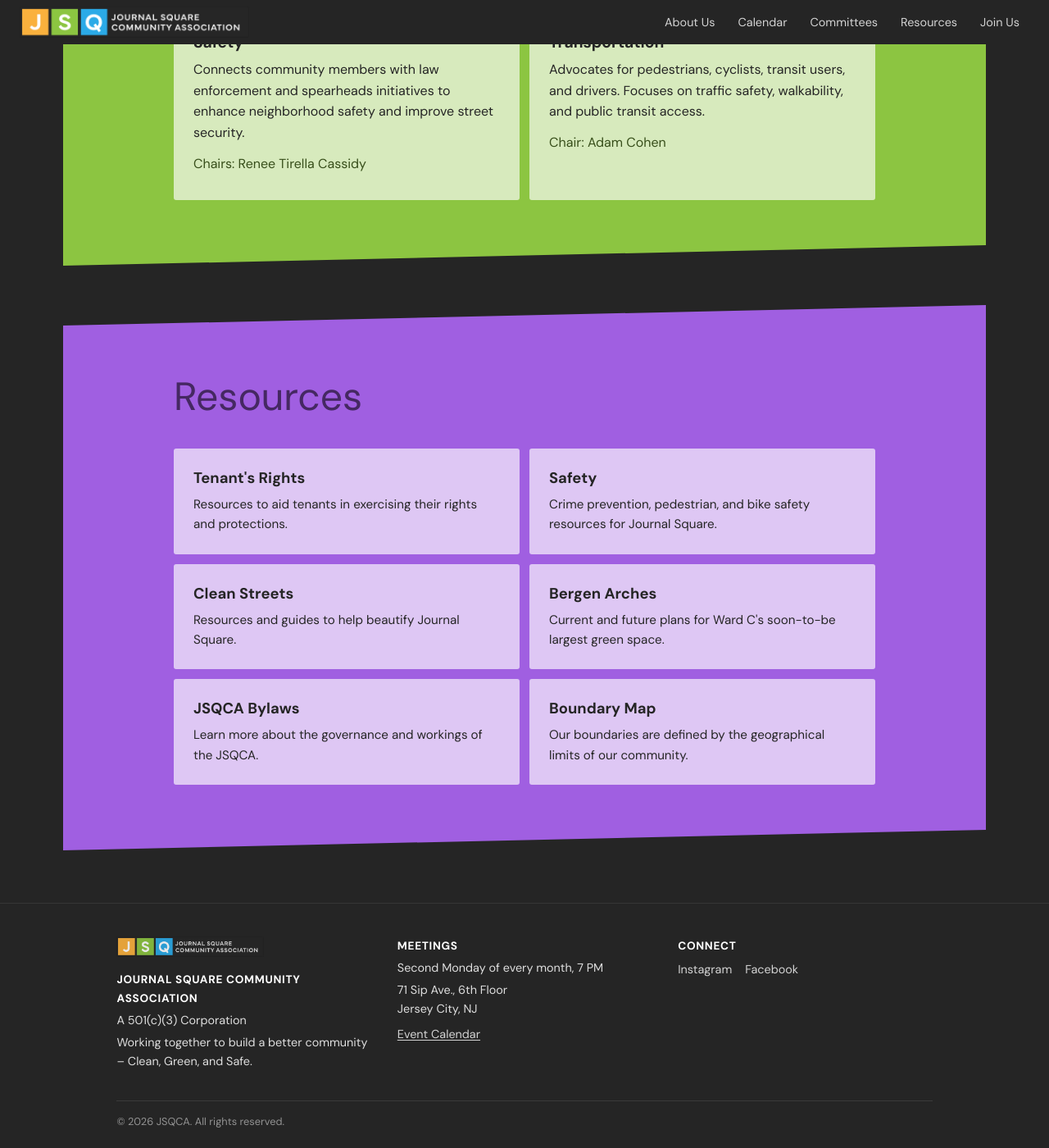
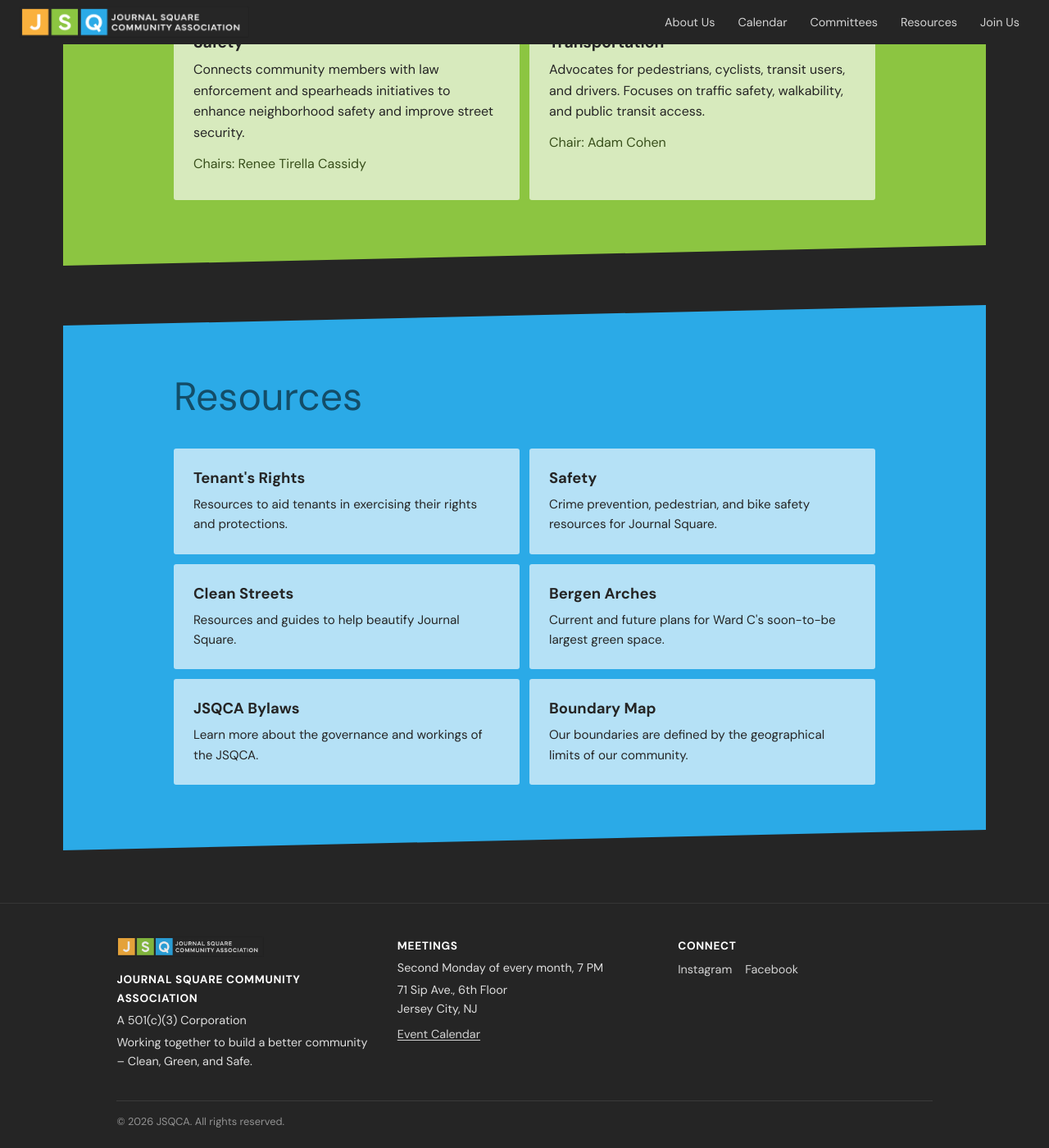
Before and after one commit to JSQCA/JSQCA.github.io, a Jekyll site: the page built from index.html, in a window 1280 px wide and 1400 px high, scrolled down 3343 px. Shown: the whole window at 82% size. Built offline with Jekyll 4.4.1, drawn with Linux system fonts in a browser that asks for light colours.

Commit message:
change resources tab to blue

```diff
--- a/static/css/site.css
+++ b/static/css/site.css
@@ -355,12 +355,12 @@ section#committees h1 {
 }
 
 section#resources {
-  background: var(--purple-muted);
+  background: var(--blue-bright);
   color: var(--black);
 }
 
 section#resources h1 {
-  color: var(--purple-deep);
+  color: var(--blue-deep);
 }
 
 /* About section nav links */
```
